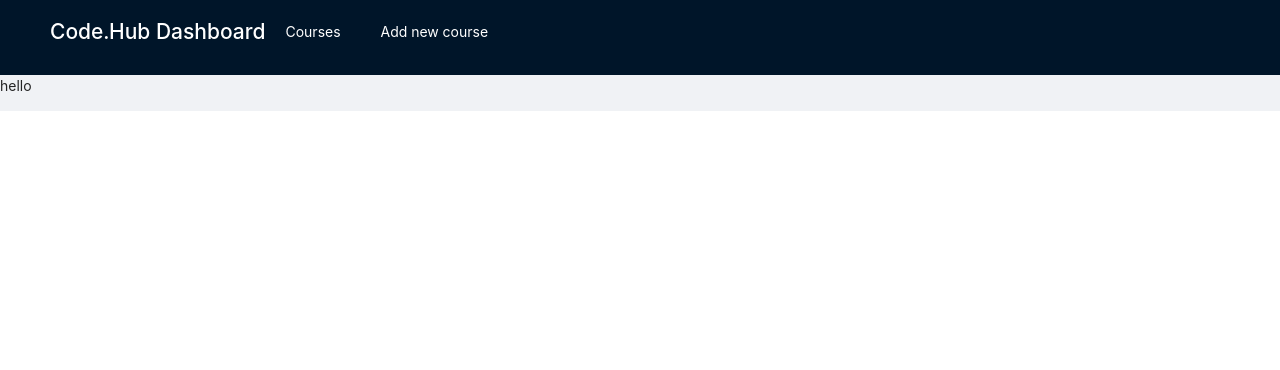
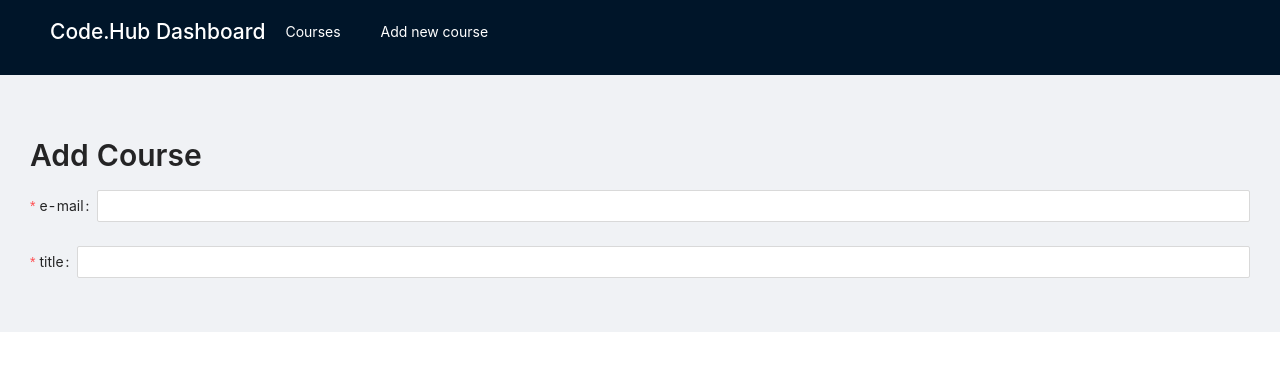
Before and after one commit to elefstathi/react-pfizer, a React (Create React App) app: page /add_new_course in a window 1280 px wide. Shown: the top 370 px of the page. Built offline with nearby package versions, Linux system fonts and the light colour scheme.

Commit message:
form fields

```diff
--- a/src/App.js
+++ b/src/App.js
@@ -2,7 +2,7 @@ import { BrowserRouter as Router, Switch, Route, Link } from "react-router-dom";
 import Dashboard from "./components/Dashboard";
 import Courses from "./components/Courses";
 import CoursesDetails from "./components/CoursesDetails";
-import Form from "./components/Form";
+import FormAddCourse from "./components/Form";
 
 function App() {
   return (
@@ -25,7 +25,7 @@ function App() {
           />
           <Route
             path="/add_new_course"
-            render={(props) => <Form {...props} />}
+            render={(props) => <FormAddCourse {...props} />}
           />
         </Switch>
       </div>
--- a/src/components/Dashboard.js
+++ b/src/components/Dashboard.js
@@ -9,7 +9,7 @@ import FetchData from "./FetchData";
 import CourseTable from "./CourseTable";
 import API_BASE_URL from "../api/BaseApi";
 import { useHistory } from "react-router-dom";
-import Form from "./Form";
+import FormAddCourse from "./Form";
 
 const { Header } = Layout;
 const { Text } = Typography;
@@ -66,7 +66,7 @@ export default function Dashboard({ match, location }) {
       {location.pathname.includes("/courses_details") && (
         <CoursesDetails course={location.state} />
       )}
-      {location.pathname === "/add_new_course" && <Form/>}
+      {location.pathname === "/add_new_course" && <FormAddCourse/>}
     </Layout>
   );
 }
--- a/src/components/Form.js
+++ b/src/components/Form.js
@@ -1,7 +1,88 @@
-const Form = ({ location }) => {
-    return (
-        <p>hello</p>
-    );
-}
+import {
+  Typography,
+  Row,
+  Layout,
+  Spin,
+  Col,
+  Form,
+  Input,
+  Tooltip,
+  Cascader,
+  Select,
+  Checkbox,
+  Button,
+  AutoComplete,
+} from "antd";
 
-export default Form;
+const { Content, Footer } = Layout;
+const { Title, Text } = Typography;
+const { Option } = Select;
+const AutoCompleteOption = AutoComplete.Option;
+const formItemLayout = {
+  labelCol: {
+    xs: { span: 24 },
+    sm: { span: 8 },
+  },
+  wrapperCol: {
+    xs: { span: 24 },
+    sm: { span: 16 },
+  },
+};
+
+const FormAddCourse = ({ location }) => {
+  const [form] = Form.useForm();
+  const onFinish = (values) => {
+    console.log("Received values of form: ", values);
+  };
+
+  return (
+    <Layout style={{ padding: 30, marginTop: 30 }}>
+      <Title level={2}>Add Course</Title>
+      <Content>
+        <Form
+          //   {...formItemLayout}
+          form={form}
+          name="register"
+          onFinish={onFinish}
+          initialValues={{
+            residence: ["zhejiang", "hangzhou", "xihu"],
+            prefix: "86",
+          }}
+          scrollToFirstError
+        >
+          <Form.Item
+            name="email"
+            label="e-mail"
+            rules={[
+              {
+                type: "email",
+                message: "The input is not valid E-mail!",
+              },
+              {
+                required: true,
+                message: "Please input your E-mail!",
+              },
+            ]}
+          >
+            <Input />
+          </Form.Item>
+          <Form.Item
+            name="title"
+            label="title"
+            rules={[
+              {
+                required: true,
+                message: "Please input the title of the course!",
+                whitespace: true,
+              },
+            ]}
+          >
+            <Input />
+          </Form.Item>
+        </Form>
+      </Content>
+    </Layout>
+  );
+};
+
+export default FormAddCourse;
```
